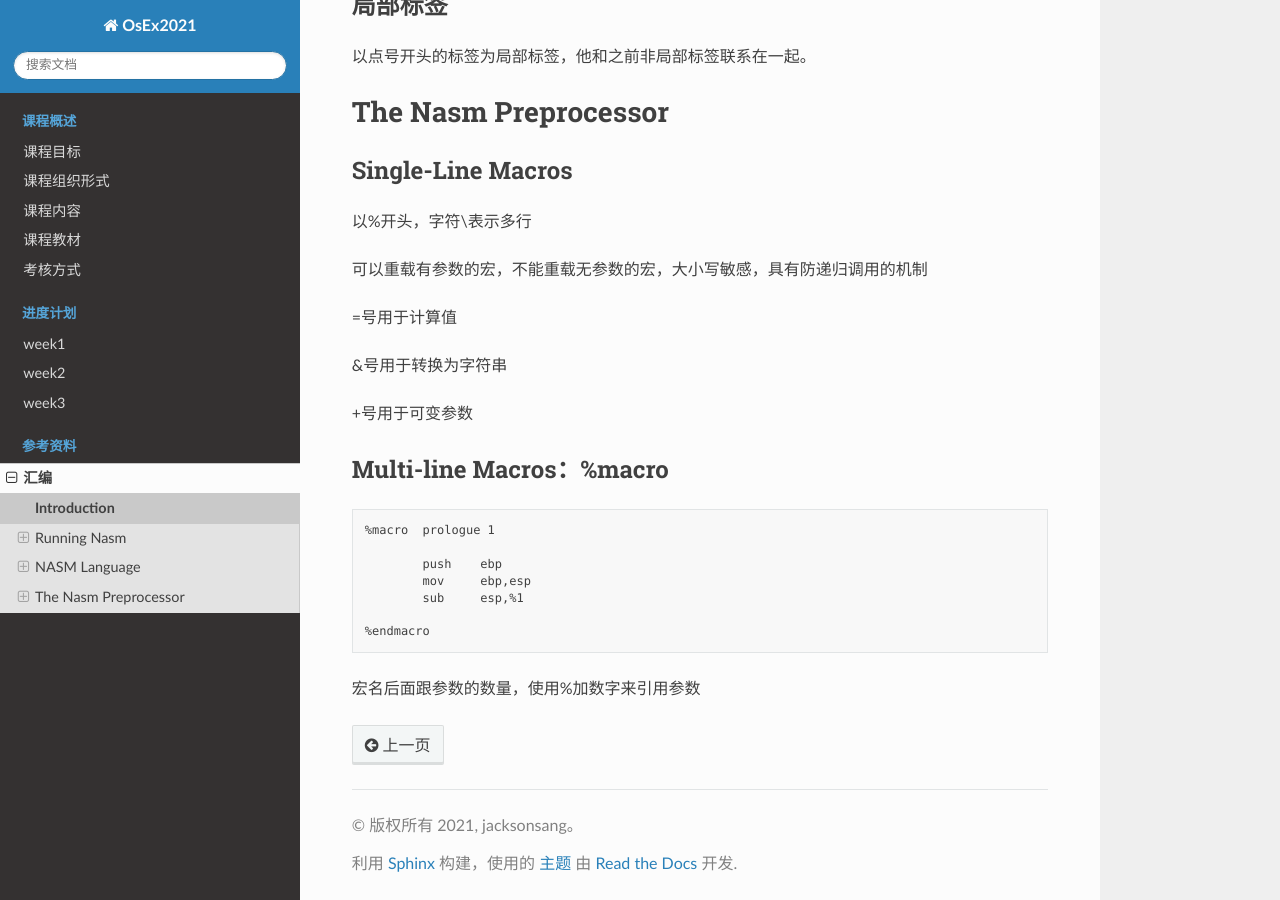
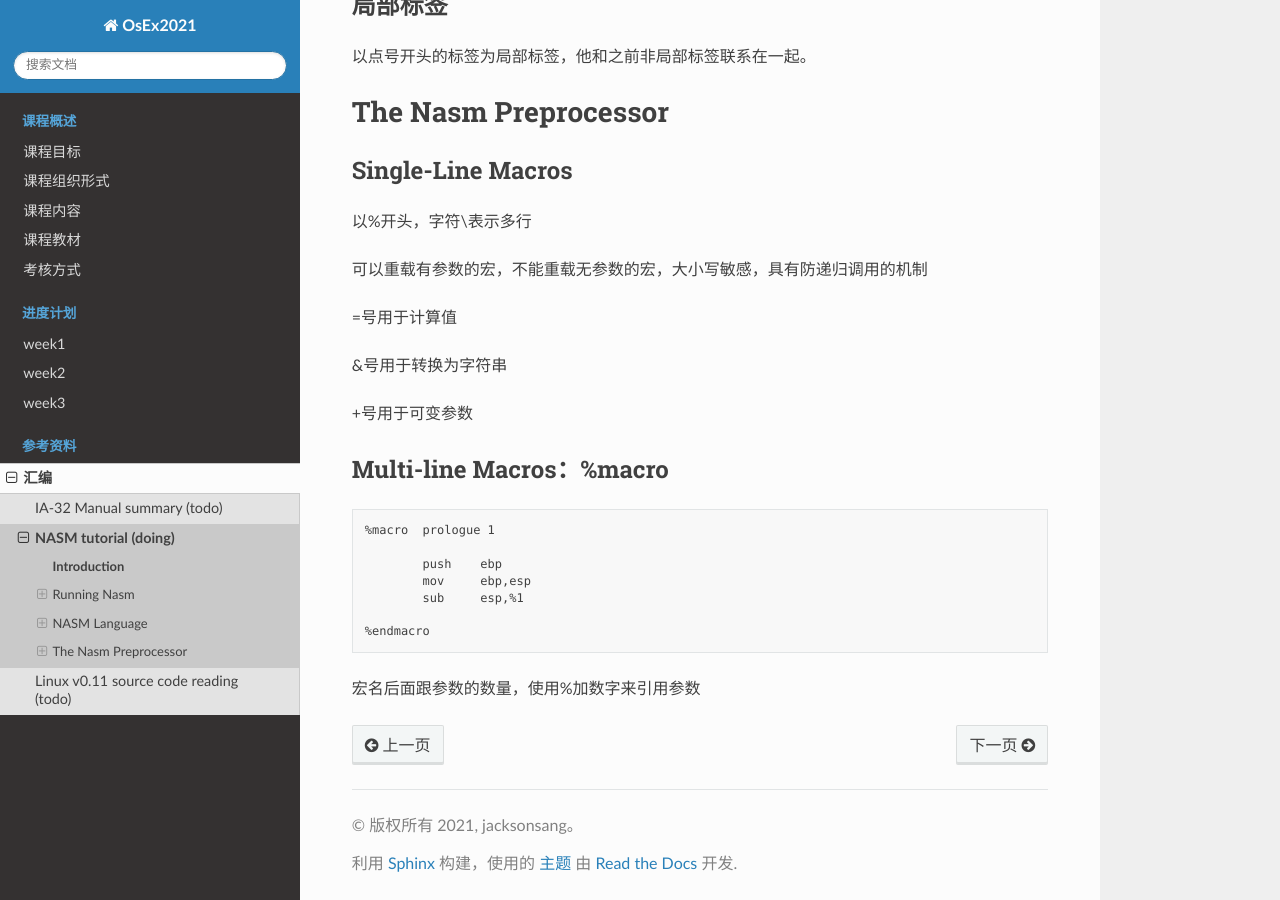
Before and after one commit to codefuturedalao/whu_os_ex_2021, a Sphinx documentation site: the page built from source/nasm_tutorial.md, in a window 1280 px wide and 900 px high, scrolled down 4588 px. Built offline with Sphinx 7.4.7 and the Read the Docs theme 2.0.0, drawn with Linux system fonts in a browser that asks for light colours; pages that are not in the unit, such as notebooks, are missing from menus.

Commit message:
add some flags to do

````diff
--- a/source/ref.md
+++ b/source/ref.md
@@ -1,11 +1,37 @@
 ## 汇编
+
+### IA-32 Manual summary (todo)
 
 
 ```{toctree}
 ---
 maxdepth: 1
-caption: NASM tutorial
+---
+
+
+IA32_manual
+
+```
+
+### NASM tutorial (doing)
+
+```{toctree}
+---
+maxdepth: 1
 ---
 
 nasm_tutorial
+
 ```
+
+### Linux v0.11 source code reading (todo)
+
+```{toctree}
+---
+maxdepth: 1
+---
+
+
+Linuxv0.11_read
+
+```
````
Also changed, not shown: source/IA32_manual.md (added, +3 -0 lines), source/Linuxv0.11_read.md (added, +5 -0 lines).
